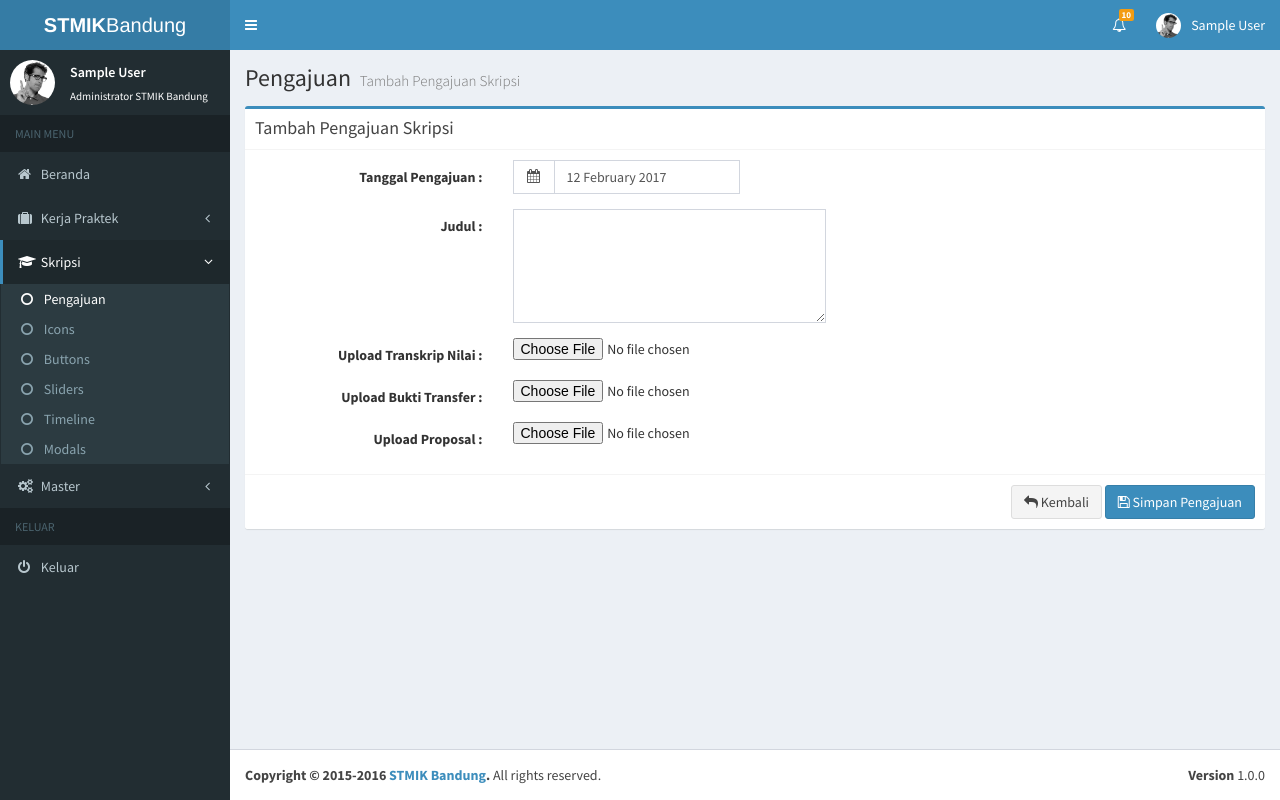
After one commit to boerzlazhari/miniproject2, a CodeIgniter app: page /index.php/skripsi/pengajuan_sk/tambah in a window 1280 px wide. The commit adds this page. Run offline with CodeIgniter, Linux system fonts and the light colour scheme; the visitor is signed in with stand-in values (Sample User, id 1).

Commit message:
penyimpanan js

```diff
--- a/application/controllers/skripsi/Pengajuan_sk.php
+++ b/application/controllers/skripsi/Pengajuan_sk.php
@@ -21,12 +21,24 @@ class Pengajuan_sk extends CI_Controller {
 			'menu_child'   => $this->menu_child,
 			'header'       => 'Pengajuan',
 			'header_child' => 'Skripsi STMIK Bandung',
-			'view'         => 'kp/pengajuan',
+			'view'         => 'sk/pengajuan',
 		);
 
  		$this->load->view('layout', $data);
 	}
 
+	public function tambah()
+	{
+		$data = array(
+			'menu'           => $this->menu,
+			'menu_child'     => $this->menu_child,
+			'header'         => 'Pengajuan',
+			'header_child'   => 'Tambah Pengajuan Skripsi',
+			'view'           => 'sk/tambah',
+		);
+
+ 		$this->load->view('layout', $data);
+	}
 }
 
 /* End of file Pengajuan.php */
--- a/application/views/layout.php
+++ b/application/views/layout.php
@@ -50,13 +50,5 @@
 </div>
 <!-- ./wrapper -->
 
-<!-- jQuery 2.2.0 -->
-<script src="<?=base_url()?>assets/plugins/jQuery/jQuery-2.2.0.min.js"></script>
-<!-- Bootstrap 3.3.6 -->
-<script src="<?=base_url()?>assets/bootstrap/js/bootstrap.min.js"></script>
-<!-- AdminLTE App -->
-<script src="<?=base_url()?>assets/dist/js/app.min.js"></script>
-<!-- SlimScroll 1.3.0 -->
-<script src="<?=base_url()?>assets/plugins/slimScroll/jquery.slimscroll.min.js"></script>
 </body>
 </html>
--- a/application/views/page/head.php
+++ b/application/views/page/head.php
@@ -4,6 +4,8 @@
   <title>Aplikasi Pengajuan Kerja Praktek dan Skripsi STMIK Bandung</title>
   <!-- Tell the browser to be responsive to screen width -->
   <meta content="width=device-width, initial-scale=1, maximum-scale=1, user-scalable=no" name="viewport">
+
+  <!-- css -->
   <!-- Bootstrap 3.3.6 -->
   <link rel="stylesheet" href="<?=base_url()?>assets/bootstrap/css/bootstrap.min.css">
   <!-- Font Awesome -->
@@ -16,10 +18,19 @@
        folder instead of downloading all of them to reduce the load. -->
   <link rel="stylesheet" href="<?=base_url()?>assets/dist/css/skins/_all-skins.min.css">
 
-  <!-- HTML5 Shim and Respond.js IE8 support of HTML5 elements and media queries -->
-  <!-- WARNING: Respond.js doesn't work if you view the page via file:// -->
-  <!--[if lt IE 9]>
-  <script src="<?=base_url()?>assets/https://oss.maxcdn.com/html5shiv/3.7.3/html5shiv.min.js"></script>
-  <script src="<?=base_url()?>assets/https://oss.maxcdn.com/respond/1.4.2/respond.min.js"></script>
-  <![endif]-->
+  <link rel="stylesheet" href="<?=base_url()?>assets/plugins/datepicker/datepicker3.css">
+
+
+  <!-- javascript -->
+  <!-- jQuery 2.2.0 -->
+  <script src="<?=base_url()?>assets/plugins/jQuery/jQuery-2.2.0.min.js"></script>
+  <!-- Bootstrap 3.3.6 -->
+  <script src="<?=base_url()?>assets/bootstrap/js/bootstrap.min.js"></script>
+  <!-- AdminLTE App -->
+  <script src="<?=base_url()?>assets/dist/js/app.min.js"></script>
+  <!-- SlimScroll 1.3.0 -->
+  <script src="<?=base_url()?>assets/plugins/slimScroll/jquery.slimscroll.min.js"></script>
+
+  <script src="<?=base_url()?>assets/plugins/datepicker/bootstrap-datepicker.js"></script>
+
 </head>
--- /dev/null
+++ b/application/views/sk/tambah.php
@@ -0,0 +1,66 @@
+<div class="col-md-12">
+	<div class="box box-primary">
+		<div class="box-header with-border">
+		    <h3 class="box-title">Tambah Pengajuan Skripsi</h3>
+		    <div class="box-tools pull-right">
+
+		    </div>
+		</div>
+		<form action="<?=base_url()?>skripsi/pengajuan_sk/simpan" class="form-horizontal" enctype="multipart/form-data">
+			<div class="box-body">
+					<div class="form-group">
+						<label class="col-md-3 control-label">Tanggal Pengajuan : </label>
+						<div class="col-md-3">
+							<div class="input-group date">
+				                <div class="input-group-addon">
+				                	<i class="fa fa-calendar"></i>
+				                </div>
+				                <input type="text" value="<?=date('d F Y')?>" class="form-control pull-right" id="datepicker">
+			                </div>
+						</div>
+					</div>
+					<div class="form-group">
+						<label class="col-md-3 control-label">Judul : </label>
+						<div class="col-md-4">
+							<textarea class="form-control" name="" id="" rows="5"></textarea>
+						</div>
+					</div>
+					<div class="form-group">
+						<label class="col-md-3 control-label">Upload Transkrip Nilai : </label>
+						<div class="col-md-4">
+							<input id="input-1" type="file" class="file">
+						</div>
+					</div>
+					<div class="form-group">
+						<label class="col-md-3 control-label">Upload Bukti Transfer : </label>
+						<div class="col-md-4">
+							<input id="input-1" type="file" class="file">
+						</div>
+					</div>
+					<div class="form-group">
+						<label class="col-md-3 control-label">Upload Proposal : </label>
+						<div class="col-md-4">
+							<input id="input-1" type="file" class="file">
+						</div>
+					</div>
+			</div>
+			<div class="box-footer text-right">
+		      	<a href="javascript:history.go(-1);" class="btn btn-default btn-md">
+					<i class="fa fa-reply"></i> Kembali
+				</a>
+				<a href="" class="btn btn-primary btn-md">
+		      		<i class="fa fa-save"></i>
+		      		Simpan Pengajuan
+		      	</a>
+		      	<button id="save" class="hidden">save</button>
+			</div>
+		</form>
+	</div>
+</div>
+
+<script type="text/javascript">
+	$('#datepicker').datepicker({
+    	autoclose: true,
+        format: "dd MM yyyy",
+    });
+</script>
```
Also changed, not shown: application/views/sk/pengajuan.php (added, +40 -0 lines).
